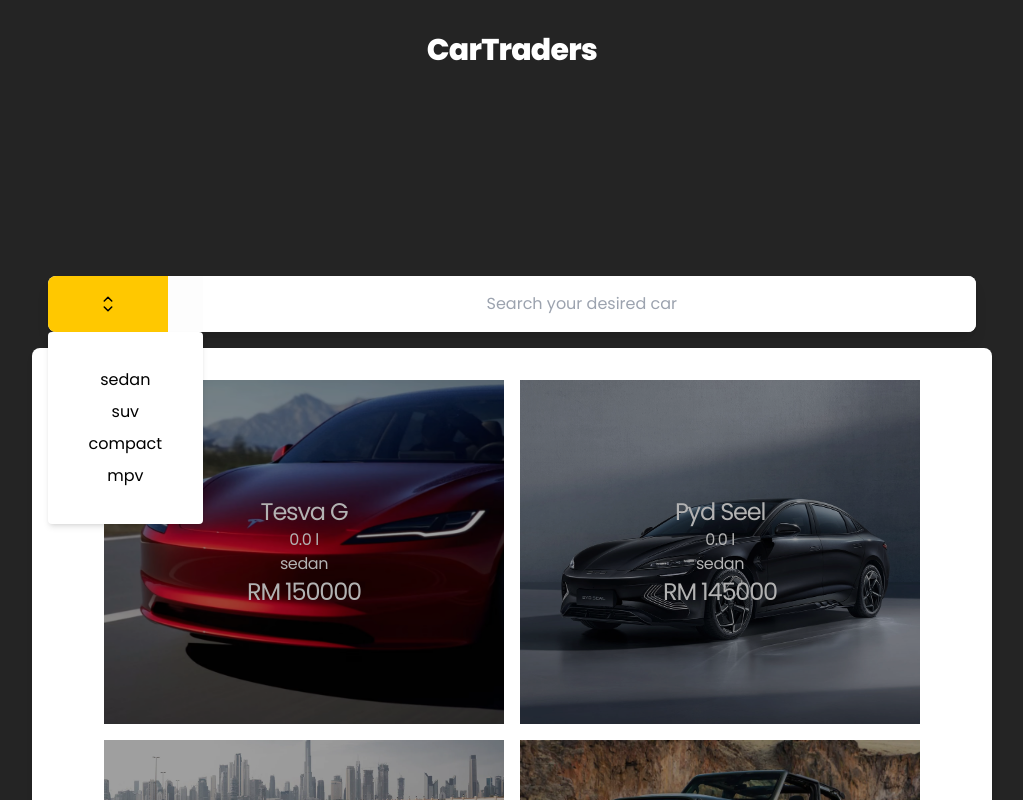
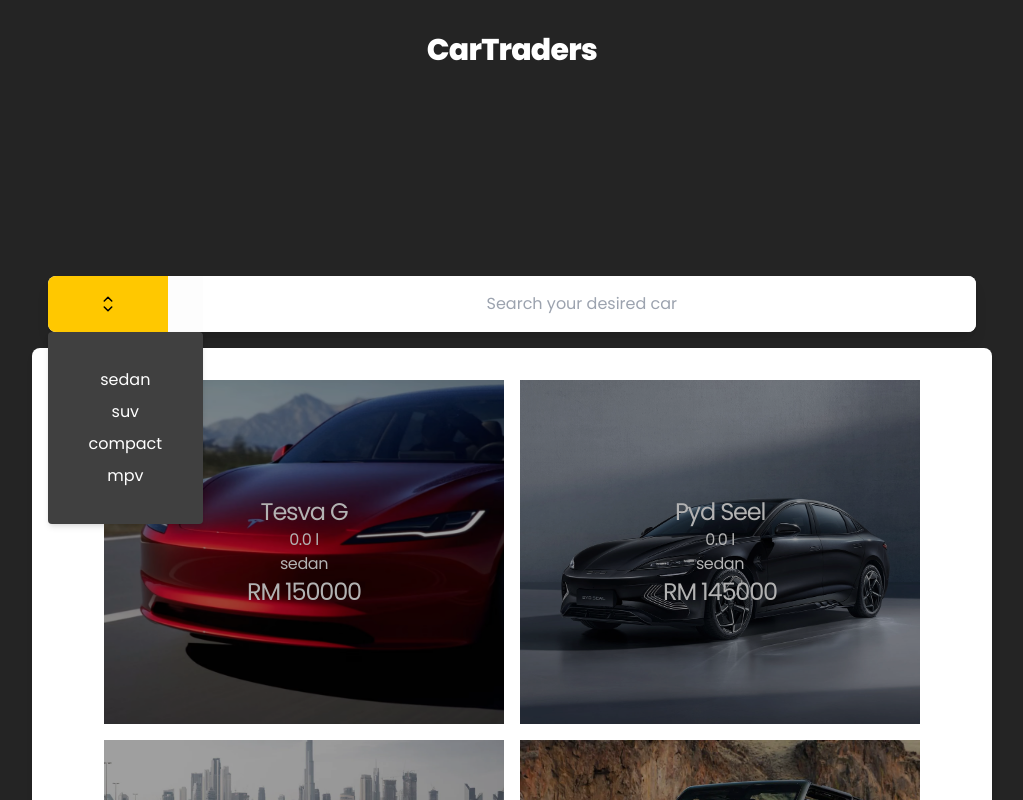
Before and after one commit to azhansyakirin/Car-Traders, a React (Vite) app: page / in a window 1280 px wide. Both pictures are taken after a click on the button 236 px from the left and 304 px from the top of the page. Shown: the top 800 px of the page, without its empty margins (128-1151 px from the left). Built offline with nearby package versions, Linux system fonts and the light colour scheme.

Commit message:
seperate components

```diff
--- a/src/components/Cards/index.jsx
+++ b/src/components/Cards/index.jsx
@@ -3,13 +3,11 @@ import React from 'react';
 export const Cards = ({ children, img }) => {
 
     return (
-        <div className="relative flex-col max-w-[400px] cursor-pointer">
+        <div className="relative flex-col min-h-[300px] max-w-[400px] cursor-pointer">
             <div className="absolute inset-0 flex flex-col items-center justify-center text-center bg-black bg-opacity-10 p-4">
                 {children}
             </div>
-            <div className="absolute inset-0 bg-black opacity-30 hover:opacity-0 transition-opacity duration-300">
-                {/* Dark overlay */}
-            </div>
+            <div className="absolute inset-0 bg-black opacity-30 hover:opacity-0 transition-opacity duration-300" />
             {img && <img src={img} className="object-cover w-[400px] h-[100%]" />}
         </div>
     )
--- a/src/components/Popover/index.jsx
+++ b/src/components/Popover/index.jsx
@@ -1,17 +1,20 @@
 import React from 'react';
 
-export const Popover = ({list, onSelectCategory}) => {
+export const Popover = ({ list, onSelectCategory, closePopover }) => {
 
-    if(!list) return null;
+  if (!list) return null;
 
   return (
-        <div className="relative text-black bg-white p-8 rounded shadow-md text-center">
+    <div className="relative text-white bg-neutral-700 p-8 rounded shadow-md text-center">
       <ul>
         {list.map((cat, index) => (
           <li
             key={index}
-                className="cursor-pointer p-1 hover:text-blue-400"
-                onClick={()=>onSelectCategory(cat)}>
+            className="cursor-pointer p-1 hover:text-[#FFC800]"
+            onClick={() => {
+              onSelectCategory(cat);
+              closePopover();
+              }}>
             {cat}
           </li>
         ))}
```
Lines whose indentation alone changed are shown as unchanged.
